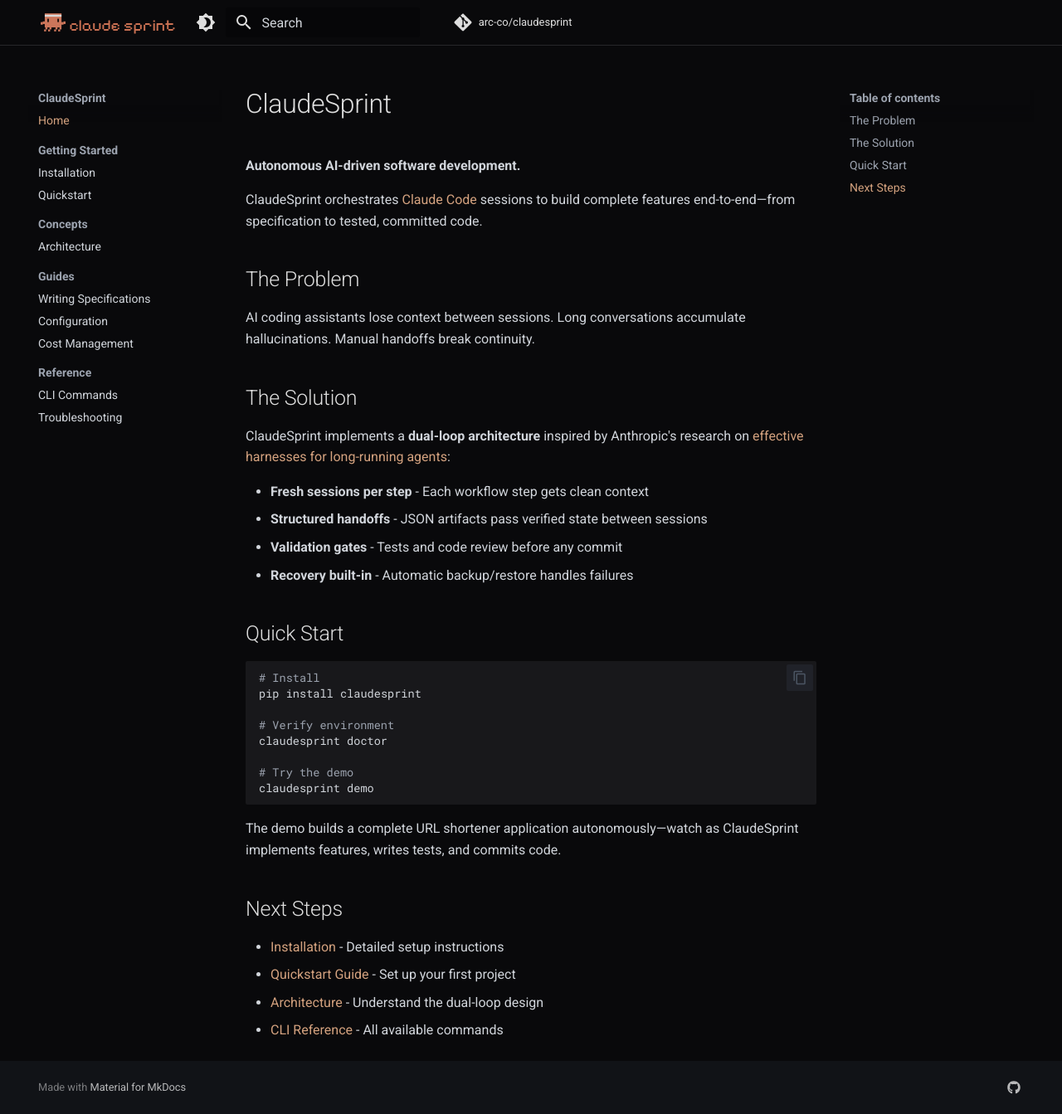
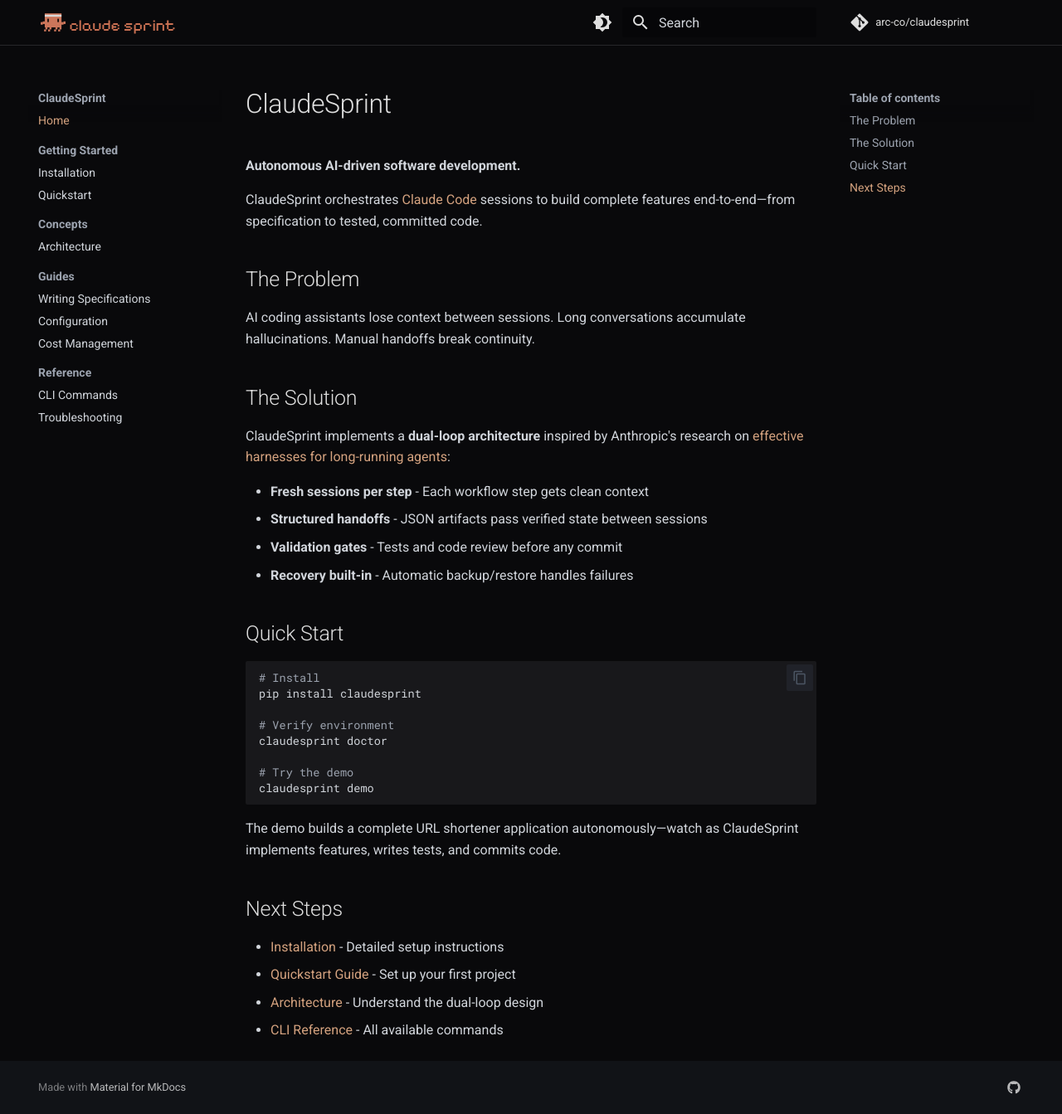
Before and after one commit to arc-co/claudesprint, an MkDocs documentation site: the page built from docs/index.md, in a window 1280 px wide and 1343 px high. Shown: the whole window at 83% size. Built offline with MkDocs 1.6.1 and Material for MkDocs 9.7.7, drawn with Linux system fonts in a browser that asks for light colours; comment, search, counter and statistics services are not loaded.

Commit message:
style: Make header logo fill width to push nav items right
Co-Authored-By: Claude Opus 4.5 <noreply@anthropic.com>

```diff
--- a/docs/stylesheets/custom.css
+++ b/docs/stylesheets/custom.css
@@ -206,6 +206,11 @@
   display: none;
 }
 
+/* Make logo container fill space to push nav items to the right */
+.md-header__button.md-logo {
+  flex-grow: 1;
+}
+
 /* Adjust logo size in header */
 .md-header__button.md-logo img {
   height: 1.5rem;
```
